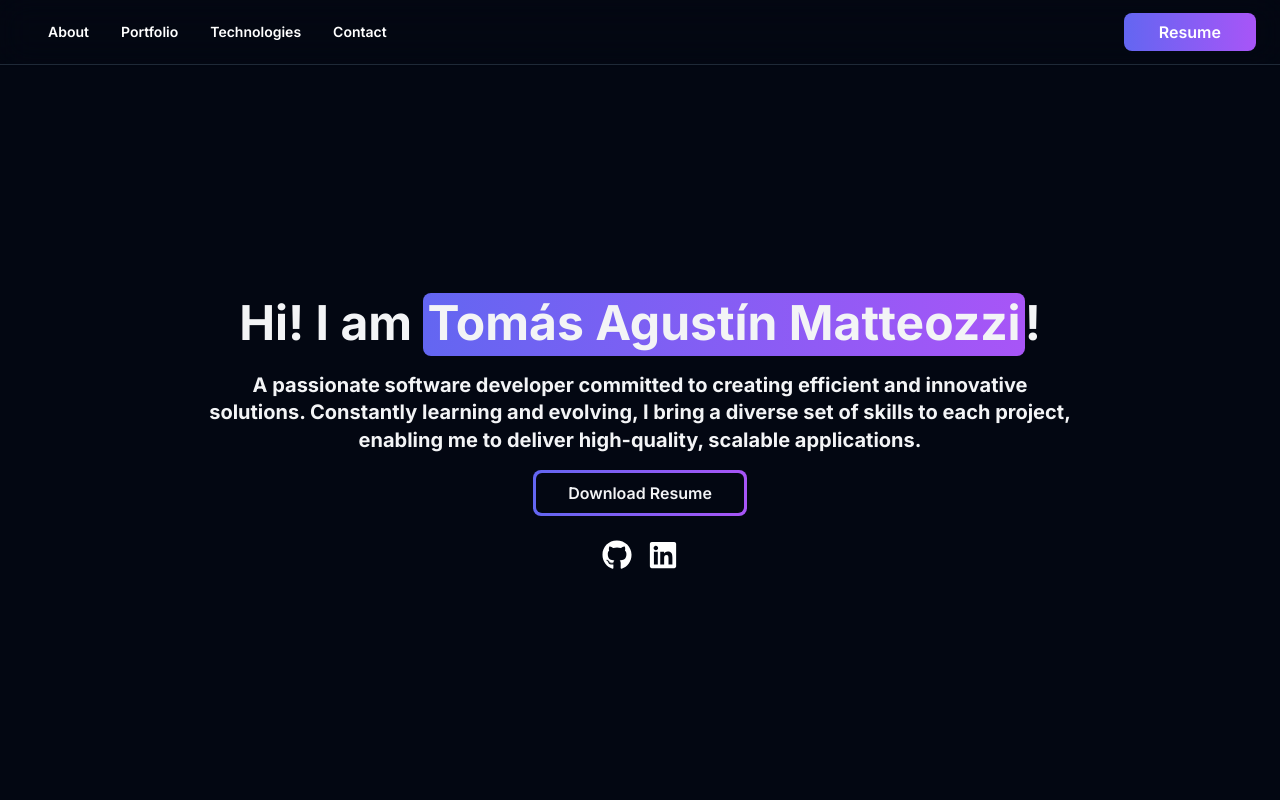
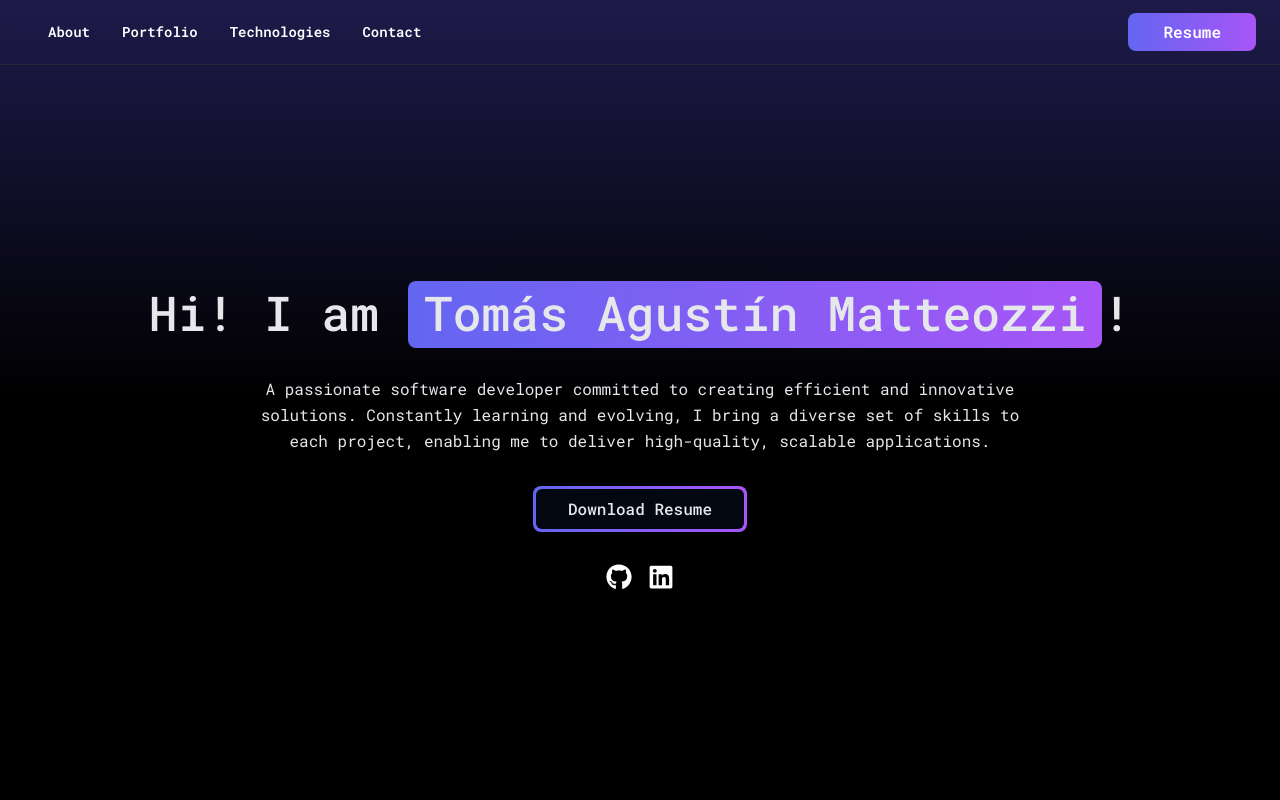
Before and after one commit to tmatteozzi/portfolio, a Next.js app: page / in a window 1280 px wide. Shown: the top 800 px of the page. Built offline with nearby package versions, Linux system fonts and the light colour scheme.

Commit message:
Hero changes

```diff
--- a/app/components/ui/highlight.tsx
+++ b/app/components/ui/highlight.tsx
@@ -29,7 +29,7 @@ export const Highlight = ({
         display: 'inline'
       }}
       className={cn(
-                `relative inline-block pb-1   px-1 rounded-lg bg-gradient-to-r from-indigo-500 to-purple-500`,
+        `relative inline-block pb-1 px-4 rounded-lg bg-gradient-to-r from-indigo-500 to-purple-500`,
         className
       )}
     >
--- a/app/layout.tsx
+++ b/app/layout.tsx
@@ -1,8 +1,8 @@
 import type { Metadata } from 'next';
-import { Inter } from 'next/font/google';
+import { Roboto_Mono } from 'next/font/google';
 import './globals.css';
 
-const inter = Inter({ subsets: ['latin'] });
+const roboto = Roboto_Mono({ subsets: ['latin'] });
 
 export const metadata: Metadata = {
   title: 'Tomás Matteozzi | Portfolio',
@@ -16,7 +16,7 @@ export default function RootLayout({
 }>) {
   return (
     <html lang="en">
-            <body className={inter.className}>{children}</body>
+      <body className={roboto.className}>{children}</body>
     </html>
   );
 }
--- a/app/page.tsx
+++ b/app/page.tsx
@@ -2,7 +2,7 @@ import Divider from './components/Divider';
 import Navbar from './pages/Navbar';
 import About from './pages/About';
 import Contact from './pages/Contact';
-import Layout from './pages/Layout';
+import Hero from './pages/Hero';
 import Footer from './pages/Footer';
 import Portfolio from './pages/Portfolio';
 import TechStack from './pages/TechStack';
@@ -51,20 +51,6 @@ const navBarItems = [
   }
 ];
 
-const layoutContent = {
-    name: 'Tomás Agustín Matteozzi',
-    description:
-        'A passionate software developer committed to creating efficient and innovative solutions. Constantly learning and evolving, I bring a diverse set of skills to each project, enabling me to deliver high-quality, scalable applications.',
-    buttonText: 'Download Resume',
-    socialLinks: [
-        { url: 'https://github.com/tmatteozzi', icon: <FaGithub size={30} /> },
-        {
-            url: 'https://www.linkedin.com/in/tomás-matteozzi-452b3728b',
-            icon: <FaLinkedin size={30} />
-        }
-    ]
-};
-
 const about = {
   image: me.src,
   items: [
@@ -74,8 +60,8 @@ const about = {
       content: (
         <p>
           I started learning to code in 2020, and since then,{' '}
-                    <Highlight>I&apos;ve been hooked!</Highlight> The process of
-                    building things with code is amazing.
+          <Highlight>I&apos;ve been hooked!</Highlight> The process of building
+          things with code is amazing.
         </p>
       )
     },
@@ -85,11 +71,9 @@ const about = {
       name: 'Always learning',
       content: (
         <p>
-                    The world of code keeps evolving. I love taking online
-                    courses, attending workshops, and{' '}
-                    <Highlight>
-                        staying updated with the latest tech.{' '}
-                    </Highlight>
+          The world of code keeps evolving. I love taking online courses,
+          attending workshops, and{' '}
+          <Highlight>staying updated with the latest tech. </Highlight>
         </p>
       )
     },
@@ -102,8 +86,8 @@ const about = {
           <Highlight>
             passion, dedication, and a problem-solving superpower
           </Highlight>{' '}
-                    to my code. I love a good challenge and aim to create
-                    top-notch solutions every time.
+          to my code. I love a good challenge and aim to create top-notch
+          solutions every time.
         </p>
       )
     },
@@ -112,11 +96,9 @@ const about = {
       name: 'My goals',
       content: (
         <p>
-                    Before leaping into entrepreneurship, I aim to explore
-                    diverse roles across various workplaces to{' '}
-                    <Highlight>
-                        enhance my skills and gather rich experiences.{' '}
-                    </Highlight>
+          Before leaping into entrepreneurship, I aim to explore diverse roles
+          across various workplaces to{' '}
+          <Highlight>enhance my skills and gather rich experiences. </Highlight>
         </p>
       )
     }
@@ -251,12 +233,9 @@ export default function Home() {
   return (
     <div>
       <Navbar navBarItems={navBarItems} />
-            <Layout content={layoutContent} />
-            <Divider />
+      <Hero />
       <About content={about} />
-            <Divider />
       <Portfolio content={portfolioContent} />
-            <Divider />
       <ExperienceList experiences={experiences} />
       <Divider />
       <TechStack techStack={techStack} />
--- /dev/null
+++ b/app/pages/Hero.tsx
@@ -0,0 +1,87 @@
+'use client';
+import { motion } from 'framer-motion';
+import downloadPdf from '../utils/downloadPdf';
+import { Highlight } from '../components/ui/highlight';
+import { ReactNode } from 'react';
+import { FaGithub, FaLinkedin } from 'react-icons/fa';
+
+const motionConfig = {
+  initial: {
+    opacity: 0,
+    y: 20
+  },
+  animate: {
+    opacity: 1,
+    y: [20, -5, 0]
+  },
+  transition: {
+    duration: 0.5,
+    ease: [0.4, 0.0, 0.2, 1]
+  }
+};
+
+const buttonMotionConfig = {
+  whileTap: {
+    scale: 0.9
+  }
+};
+
+const socialLinks = [
+  { url: 'https://github.com/tmatteozzi', icon: <FaGithub size={26} /> },
+  {
+    url: 'https://www.linkedin.com/in/tmatteozzi',
+    icon: <FaLinkedin size={26} />
+  }
+];
+
+export default function Hero() {
+  return (
+    <section
+      id="layout"
+      className="flex flex-col items-center justify-center h-screen pt-16 relative bg-gradient-to-b from-indigo-950 via-black to-black"
+    >
+      <div className="flex flex-col items-center text-gray-200 relative z-10">
+        <motion.div
+          {...motionConfig}
+          className="flex flex-col items-center text-center"
+        >
+          <div className="text-5xl max-w-5xl leading-relaxed mb-6 font-medium">
+            Hi! I am <br className="md:hidden" />
+            <Highlight className="inline">Tomás Agustín Matteozzi</Highlight>!
+          </div>
+          <p className="max-w-3xl text-md leading-relaxed mb-8">
+            A passionate software developer committed to creating efficient and
+            innovative solutions. Constantly learning and evolving, I bring a
+            diverse set of skills to each project, enabling me to deliver
+            high-quality, scalable applications.
+          </p>
+          <div className="flex flex-col items-center">
+            <motion.button
+              onClick={downloadPdf}
+              {...buttonMotionConfig}
+              className="relative mb-6 p-[0.2vw]"
+            >
+              <div className="absolute inset-0 bg-gradient-to-r from-indigo-500 to-purple-500 rounded-lg" />
+              <div className="px-8 py-2 rounded-[6px] relative group transition duration-300 font-medium hover:bg-transparent bg-gray-950 hover:text-black">
+                Download Resume
+              </div>
+            </motion.button>
+            <div className="flex space-x-4 mt-2">
+              {socialLinks.map((link, index) => (
+                <a
+                  key={index}
+                  href={link.url}
+                  target="_blank"
+                  rel="noopener noreferrer"
+                  className="text-white hover:text-indigo-500 transition-colors duration-300"
+                >
+                  {link.icon}
+                </a>
+              ))}
+            </div>
+          </div>
+        </motion.div>
+      </div>
+    </section>
+  );
+}
```
Lines whose indentation alone changed are shown as unchanged.
